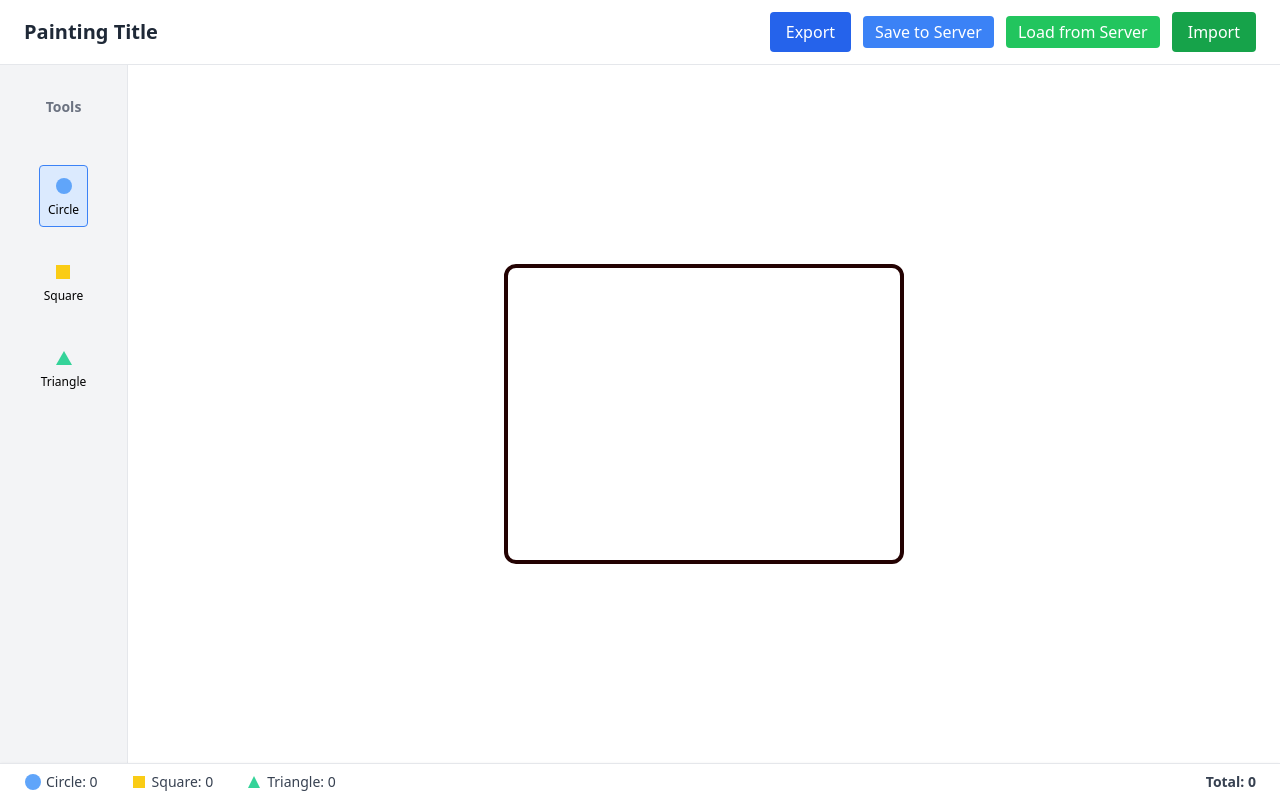
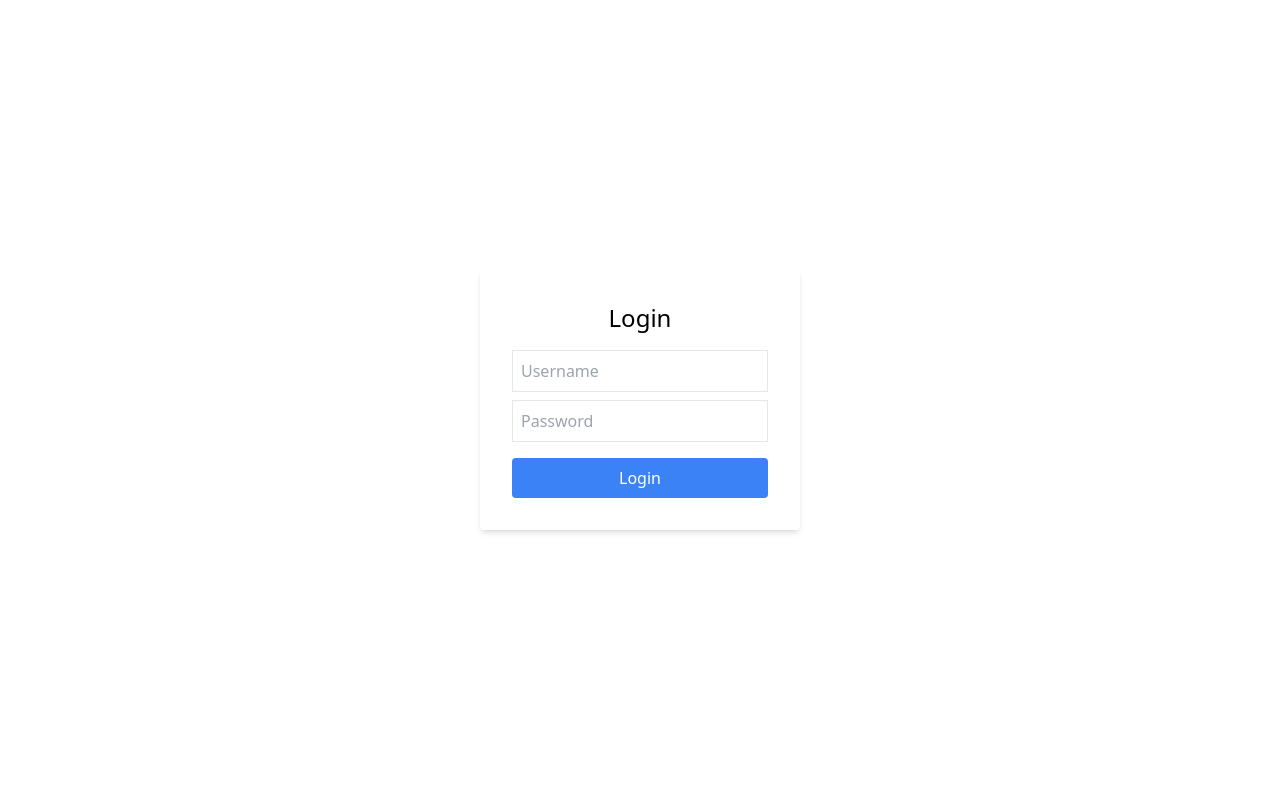
Before and after one commit to mohosasal/dastgrami2, a React (Vite) app: page / in a window 1280 px wide. Built offline with nearby package versions, Linux system fonts and the light colour scheme.

Commit message:
add a simple login page

```diff
--- a/src/App.tsx
+++ b/src/App.tsx
@@ -5,10 +5,12 @@ import Sidebar from "./components/Sidebar"
 import Canvas from "./components/Canvas"
 import StatusBar from "./components/StatusBar"
 import type { Shape, ShapeType } from "./types"
+import LoginForm from "./components/LoginForm";
 
 export default function App() {
     const [selectedTool, setSelectedTool] = useState<ShapeType>("circle")
     const [shapes, setShapes] = useState<Shape[]>([])
+    const [user, setUser] = useState<string | null>(null);
 
     function handleAddShape(x: number, y: number) {
         setShapes(prev => [
@@ -38,30 +40,6 @@ export default function App() {
         a.remove()
         URL.revokeObjectURL(url)
     }
-    const USER = "salim"
-
-    async function handleSaveToServer() {
-        await fetch(
-            `http://localhost:8080/api/drawing/${USER}`,
-            {
-                method: "POST",
-                headers: { "Content-Type": "application/json" },
-                body: JSON.stringify(shapes)
-            }
-        )
-        alert("Saved to server!");
-    }
-
-    async function handleLoadFromServer() {
-        let resp = await fetch(`http://localhost:8080/api/drawing/${USER}`)
-        if (resp.ok) {
-            const shapes = await resp.json()
-            setShapes(shapes)
-            alert("Loaded from server!")
-        } else {
-            alert("No drawing found for this user.")
-        }
-    }
 
     function handleImport(imported: Shape[]) {
         if (Array.isArray(imported)) {
@@ -74,6 +52,35 @@ export default function App() {
         } else {
             alert("Invalid file format.")
         }
+    }
+
+    async function handleSaveToServer() {
+        if (!user) return;
+        await fetch(
+            `http://localhost:8080/api/drawing/${user}`,
+            {
+                method: "POST",
+                headers: { "Content-Type": "application/json" },
+                body: JSON.stringify(shapes)
+            }
+        )
+        alert("Saved to server!");
+    }
+
+    async function handleLoadFromServer() {
+        if (!user) return;
+        let resp = await fetch(`http://localhost:8080/api/drawing/${user}`)
+        if (resp.ok) {
+            const shapes = await resp.json()
+            setShapes(shapes)
+            alert("Loaded from server!")
+        } else {
+            alert("No drawing found for this user.")
+        }
+    }
+
+    if (!user) {
+        return <LoginForm onLogin={setUser} />;
     }
 
     return (
--- /dev/null
+++ b/src/components/LoginForm.tsx
@@ -0,0 +1,57 @@
+import React, { useState } from "react";
+
+interface Props {
+    onLogin: (username: string) => void;
+}
+
+export default function LoginForm({ onLogin }: Props) {
+    const [username, setUsername] = useState("");
+    const [password, setPassword] = useState("");
+    const [loading, setLoading] = useState(false);
+
+    async function handleLogin(e: React.FormEvent) {
+        e.preventDefault();
+        setLoading(true);
+        const resp = await fetch("http://localhost:8080/api/auth/login", {
+            method: "POST",
+            headers: { "Content-Type": "application/json" },
+            body: JSON.stringify({ username, password })
+        });
+        setLoading(false);
+        if (resp.ok) {
+            onLogin(username);
+        } else {
+            alert("Invalid username or password");
+        }
+    }
+
+    return (
+        <form onSubmit={handleLogin} className="flex flex-col items-center justify-center h-screen">
+            <div className="bg-white p-8 rounded shadow-md w-80">
+                <h2 className="text-2xl mb-4 text-center">Login</h2>
+                <input
+                    required
+                    value={username}
+                    onChange={e => setUsername(e.target.value)}
+                    className="mb-2 p-2 w-full border"
+                    placeholder="Username"
+                />
+                <input
+                    required
+                    type="password"
+                    value={password}
+                    onChange={e => setPassword(e.target.value)}
+                    className="mb-4 p-2 w-full border"
+                    placeholder="Password"
+                />
+                <button
+                    type="submit"
+                    disabled={loading}
+                    className="w-full bg-blue-500 text-white py-2 rounded hover:bg-blue-600"
+                >
+                    {loading ? "Logging in..." : "Login"}
+                </button>
+            </div>
+        </form>
+    );
+}
```
